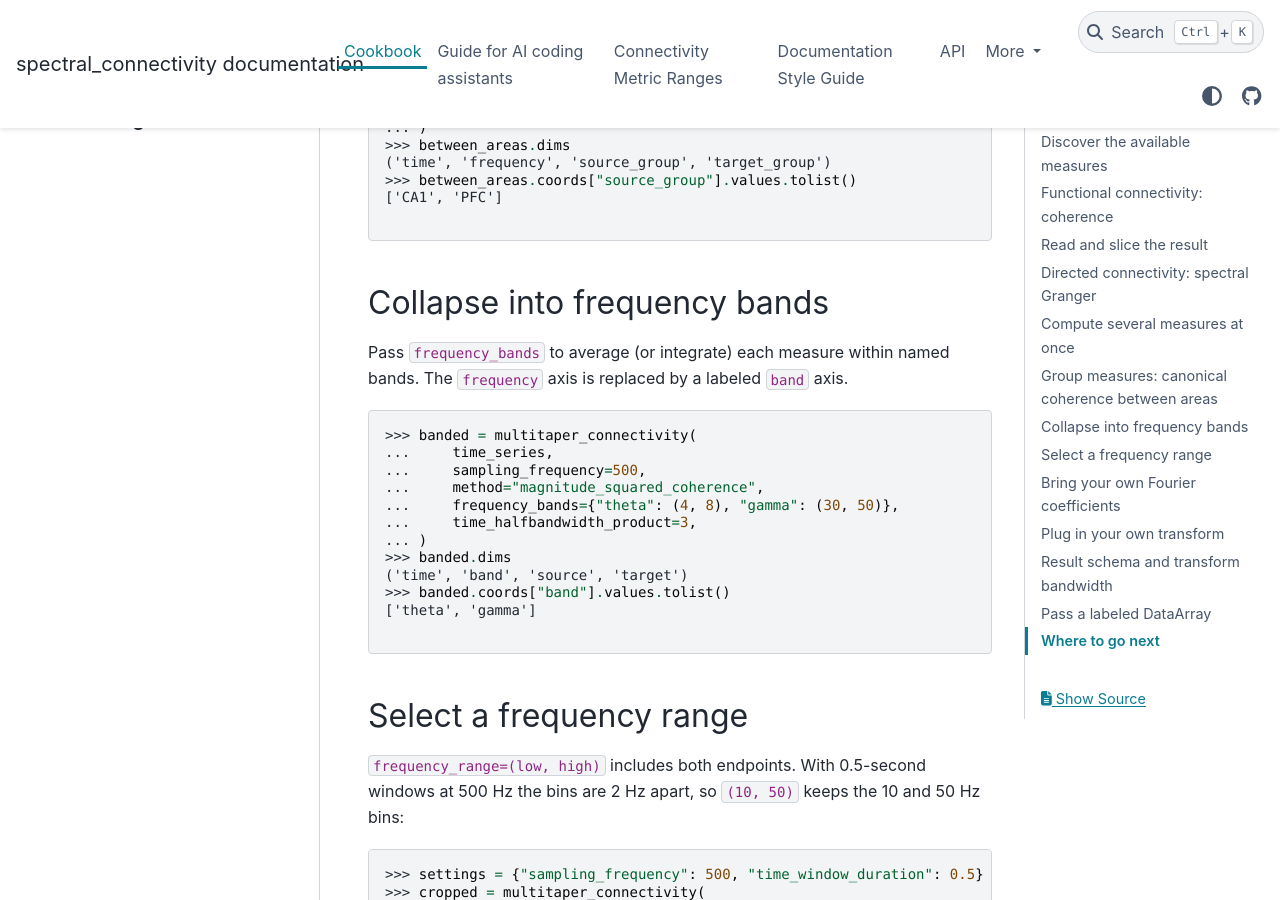
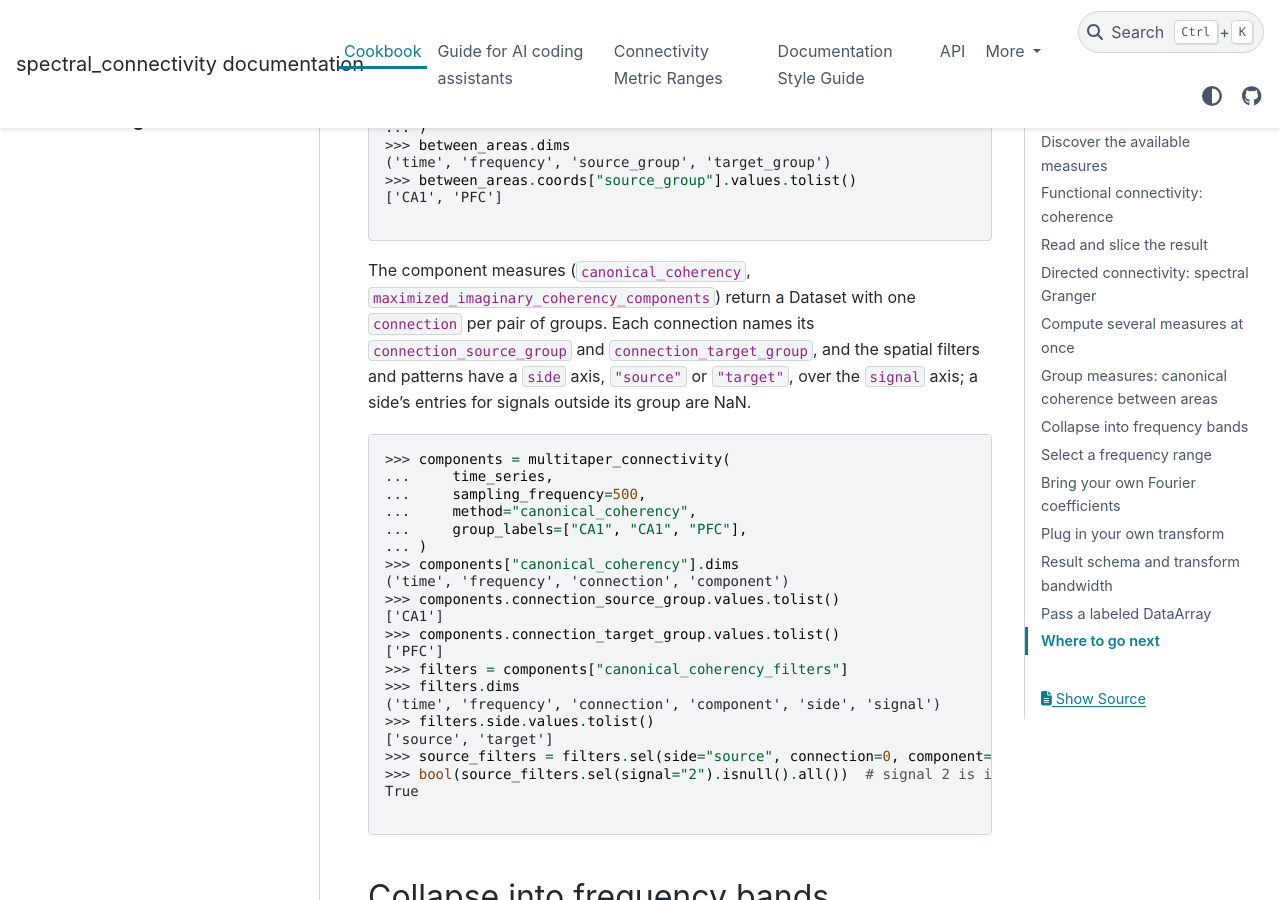
Before and after one commit to Eden-Kramer-Lab/spectral_connectivity, a Sphinx documentation site: the page built from docs/cookbook.md, in a window 1280 px wide and 900 px high, scrolled down 3229 px. Built offline with Sphinx 7.4.7 and the PyData theme 0.15.4, drawn with Linux system fonts in a browser that asks for light colours; pages that are not in the unit, such as notebooks, are missing from menus; the version number could not be read and is left out.

Commit message:
Label component sides and connections source and target
The component results called a connection's first group its "seed", while
every other labeled result says source and target. connection_seed_group
becomes connection_source_group and the side coordinate is ["source",
"target"], so one vocabulary reads the whole result. These coordinates are new
in 3.0, so they are renamed without an alias; the selector tests, a NetCDF
round trip of the selectors, and a cookbook recipe move with them.

Co-Authored-By: Claude Opus 5.5 <noreply@anthropic.com>

````diff
--- a/docs/cookbook.md
+++ b/docs/cookbook.md
@@ -154,6 +154,37 @@ instead of by signal.
 ('time', 'frequency', 'source_group', 'target_group')
 >>> between_areas.coords["source_group"].values.tolist()
 ['CA1', 'PFC']
+
+```
+
+The component measures (`canonical_coherency`,
+`maximized_imaginary_coherency_components`) return a Dataset with one
+`connection` per pair of groups. Each connection names its
+`connection_source_group` and `connection_target_group`, and the spatial
+filters and patterns have a `side` axis, `"source"` or `"target"`, over the
+`signal` axis; a side's entries for signals outside its group are NaN.
+
+```python
+>>> components = multitaper_connectivity(
+...     time_series,
+...     sampling_frequency=500,
+...     method="canonical_coherency",
+...     group_labels=["CA1", "CA1", "PFC"],
+... )
+>>> components["canonical_coherency"].dims
+('time', 'frequency', 'connection', 'component')
+>>> components.connection_source_group.values.tolist()
+['CA1']
+>>> components.connection_target_group.values.tolist()
+['PFC']
+>>> filters = components["canonical_coherency_filters"]
+>>> filters.dims
+('time', 'frequency', 'connection', 'component', 'side', 'signal')
+>>> filters.side.values.tolist()
+['source', 'target']
+>>> source_filters = filters.sel(side="source", connection=0, component=0)
+>>> bool(source_filters.sel(signal="2").isnull().all())  # signal 2 is in PFC
+True
 
 ```
 
````
Also changed, not shown: README.md (+3 -1 lines), docs/index.md (+3 -2 lines), 4 other files.
